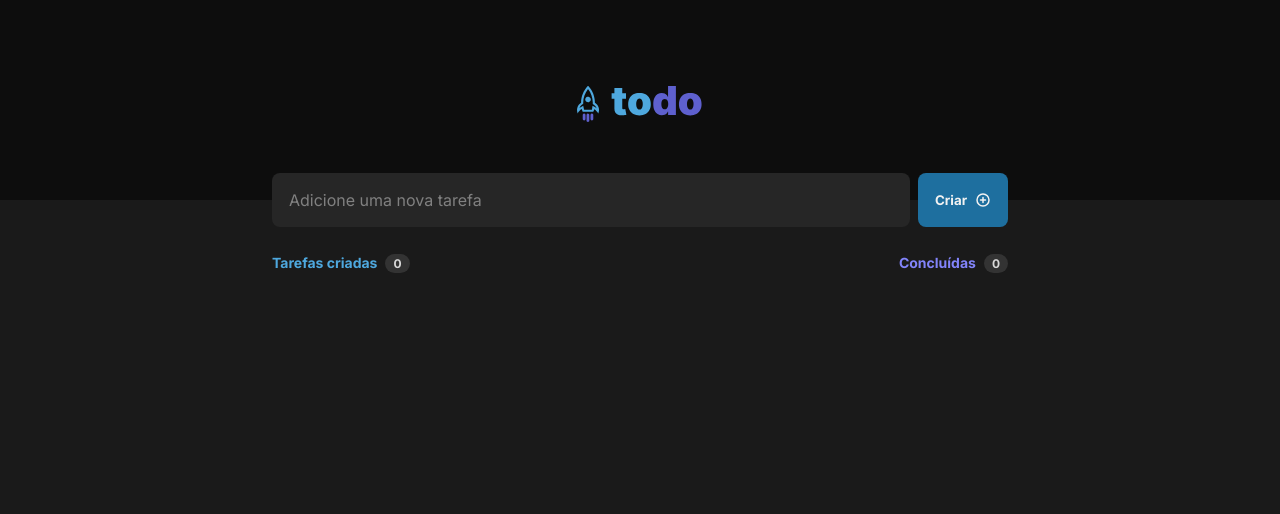
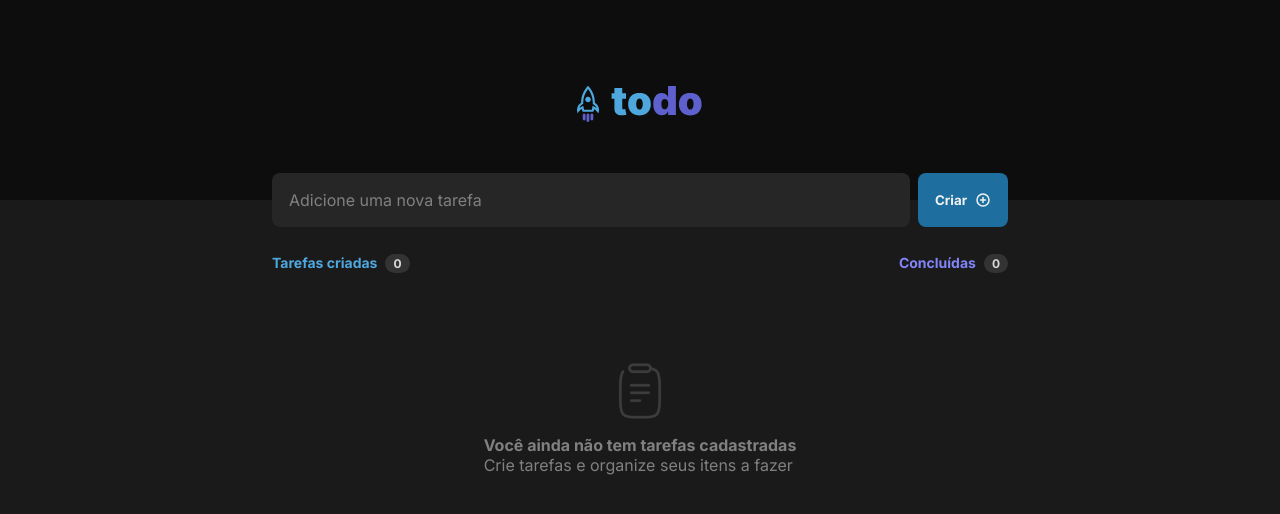
Before and after one commit to GTM35/to-do-list, a React (Vite) app: page / in a window 1280 px wide. Shown: the top 514 px of the page. Built offline with nearby package versions, Linux system fonts and the light colour scheme.

Commit message:
:sparkles: feat: Sessão de task vazia

```diff
--- a/src/App.tsx
+++ b/src/App.tsx
@@ -7,6 +7,7 @@ import { PlusCircle } from "@phosphor-icons/react";
 import { HeaderTasks } from "./Components/HeaderTasks";
 import { TaskItem } from "./Components/TaskItem";
 import { useState } from "react";
+import { Empty } from "./Components/Empty";
 
 export interface ITask {
   id: number;
@@ -92,6 +93,7 @@ function App() {
             tasksChecked={tasksCheckedCounter}
           />
 
+          {tasks.length > 0 ? (
             <div className={styles.listTasks}>
               {tasks.map((task) => (
                 <TaskItem
@@ -102,6 +104,9 @@ function App() {
                 />
               ))}
             </div>
+          ) : (
+            <Empty />
+          )}
         </section>
       </main>
     </>
--- /dev/null
+++ b/src/Components/Empty/index.tsx
@@ -0,0 +1,13 @@
+import styles from "./style.module.css";
+
+export function Empty() {
+  return (
+    <div className={styles.emptyContainer}>
+      <img src="../src/assets/empty.svg" alt="Imagem de task vazia" />
+      <p>
+        <strong>Você ainda não tem tarefas cadastradas</strong>
+        Crie tarefas e organize seus itens a fazer
+      </p>
+    </div>
+  );
+}
--- /dev/null
+++ b/src/Components/Empty/style.module.css
@@ -0,0 +1,19 @@
+.emptyContainer {
+  width: 100%;
+  height: 15.25rem;
+  border-top-left-radius: 8px;
+  border-top-right-radius: 8px;
+
+  display: flex;
+  align-items: center;
+  justify-content: center;
+  flex-direction: column;
+  gap: 1rem;
+}
+
+.emptyContainer p {
+  display: flex;
+  flex-direction: column;
+  color: var(--gray-300);
+  font-size: 1rem;
+}
--- a/src/global.css
+++ b/src/global.css
@@ -11,6 +11,13 @@
   --blue: #4ea8de;
   --blueDark: #1e6f9f;
   --danger: #e25858;
+
+  --breakpoint320: 320px;
+  --breakpoint480: 480px;
+  --breakpoint600: 600px;
+  --breakpoint801: 801px;
+  --breakpoint1025: 1025px;
+  --breakpoint1281: 1281px;
 }
 
 * {
```
Also changed, not shown: src/assets/empty.svg (added), src/breakpoint.tsx (added). Lines whose indentation alone changed are shown as unchanged.
